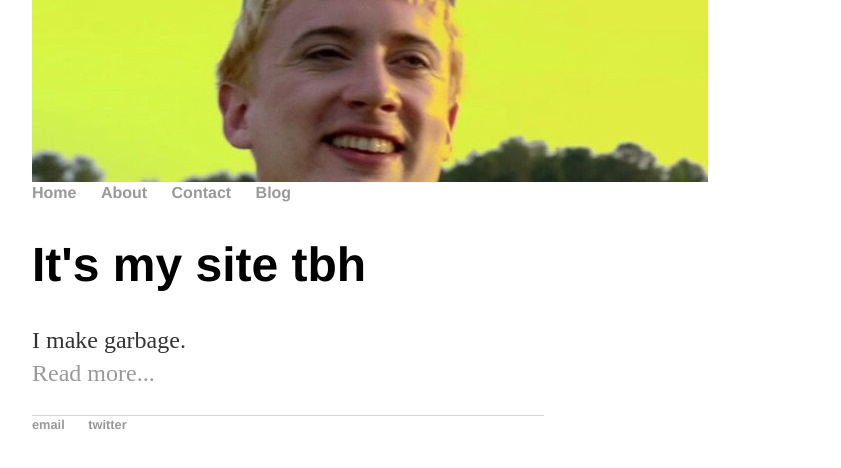
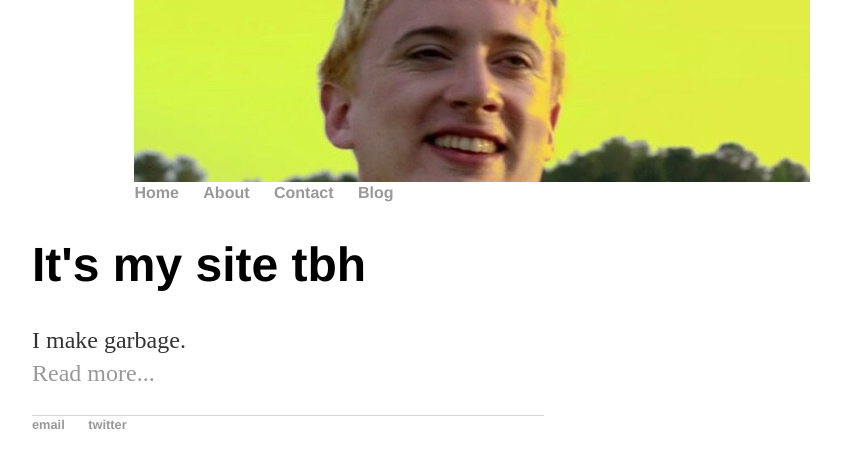
Before and after one commit to glasscaked/strip, a Jekyll site: the page built from index.html, in a window 1280 px wide. Shown: the top 468 px of the page, without its empty margins (352-1193 px from the left). Built offline with Jekyll 4.4.1, drawn with Linux system fonts in a browser that asks for light colours.

Commit message:
Update default.html

```diff
--- a/_layouts/default.html
+++ b/_layouts/default.html
@@ -1,6 +1,12 @@
 <!DOCTYPE html>
 <html>
   <head>
+    <style>
+.center {
+    margin: auto;
+    width: 60%;
+}
+</style>
     <title>{{ page.title }}</title>
 
     <link rel="stylesheet" type="text/css" href="/css/main.css">
@@ -9,6 +15,7 @@
 
 
   <body>
+    <div class="center">
  <img src="/images/logo.jpg" alt="logo" align="middle" style="width:676px;height:182px;">
     <nav>
 <ul>
@@ -18,6 +25,7 @@
 <li><a href="/blog">Blog</a></li>
 </ul>
     </nav>
+    </div>
 <div class="container">
 
   {{ content }}
```
